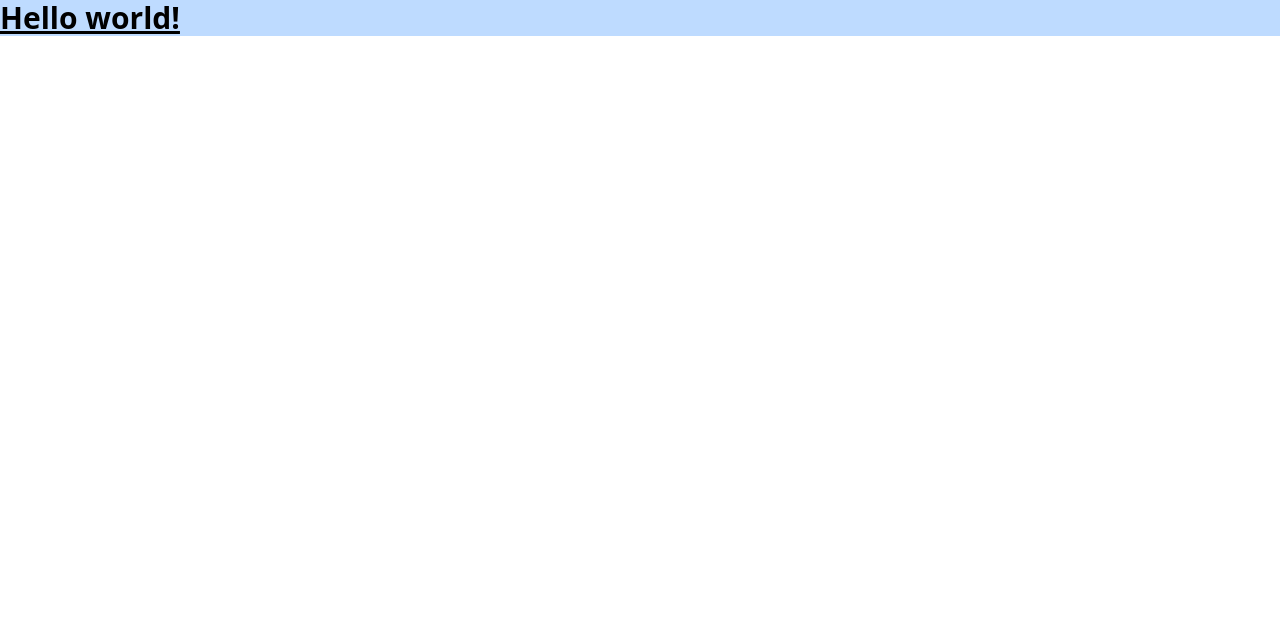
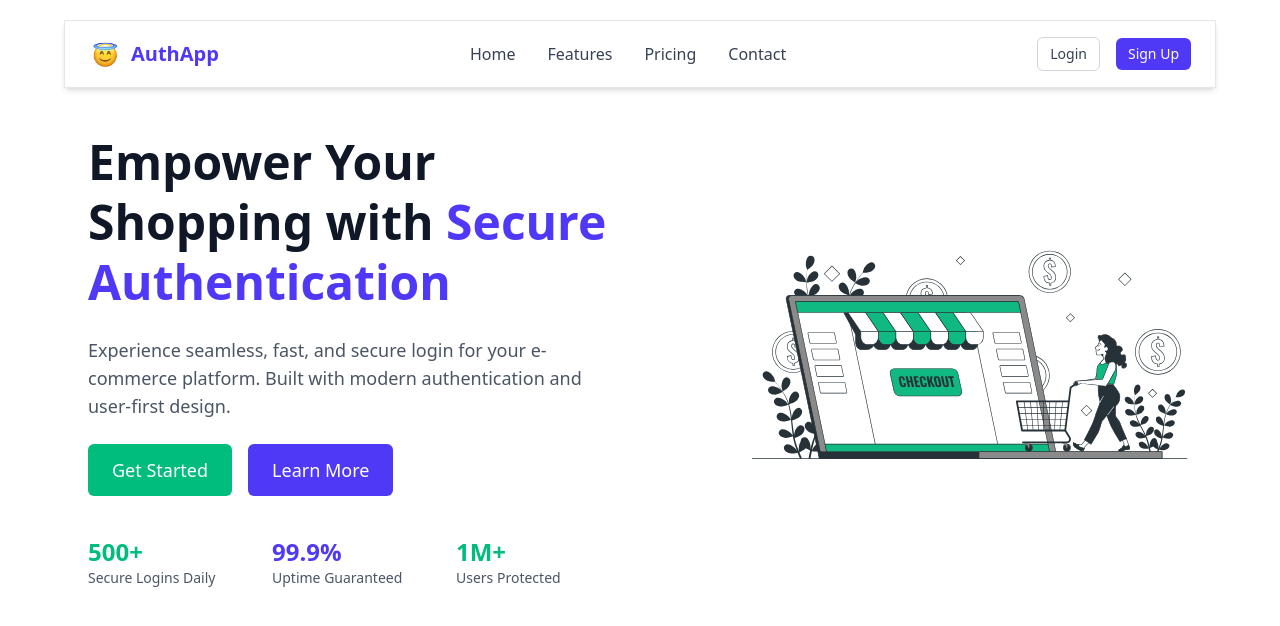
Before and after one commit to Vis-halV/ecommerce-auth, a React (Vite) app in the folder ecommerce-auth/: page / in a window 1280 px wide. Shown: the top 626 px of the page. Built offline with nearby package versions, Linux system fonts and the light colour scheme.

Commit message:
feat: added home page

```diff
--- a/ecommerce-auth/src/App.jsx
+++ b/ecommerce-auth/src/App.jsx
@@ -1,30 +1,22 @@
-// import { BrowserRouter as Router, Routes, Route } from "react-router-dom";
+import { BrowserRouter as Router, Routes, Route } from "react-router-dom";
+import Home from "./pages/Home";
 // import Signup from "./pages/Signup";
 // import Login from "./pages/Login";
 // import ForgotPassword from "./pages/ForgotPassword";
 // import ResetPassword from "./pages/ResetPassword";
 
-// function App() {
-//   return (
-//     <Router>
-//       <Routes>
-//         <Route path="/signup" element={<Signup />} />
-//         <Route path="/login" element={<Login />} />
-//         <Route path="/forgot-password" element={<ForgotPassword />} />
-//         <Route path="/reset-password" element={<ResetPassword />} />
-//         <Route path="*" element={<Login />} /> {/* fallback route */}
-//       </Routes>
-//     </Router>
-//   );
-// }
-
-// export default App;
-
 function App() {
   return (
-    <h1 className="text-3xl font-bold underline bg-blue-200">
-    Hello world!
-    </h1>
+    <Router>
+      <Routes>
+        <Route path="/" element={<Home />} />
+        {/* <Route path="/signup" element={<Signup />} /> */}
+        {/* <Route path="/login" element={<Login />} /> */}
+        {/* <Route path="/forgot-password" element={<ForgotPassword />} />
+        <Route path="/reset-password" element={<ResetPassword />} /> */}
+        <Route path="*" element={<Home />} />
+      </Routes>
+    </Router>
   );
 }
 
--- /dev/null
+++ b/ecommerce-auth/src/pages/Home.jsx
@@ -0,0 +1,55 @@
+import Navbar from "../components/Navbar";
+import Button from "../components/Button";
+import HeroImg from "../assets/hero.svg";
+
+function Home() {
+  return (
+    <div className="min-h-screen bg-white text-gray-900 md:mx-[5%]">
+
+      <Navbar />
+
+      <section className="max-w-7xl mx-auto px-6 py-16 grid md:grid-cols-2 gap-12 items-center">
+        <div>
+          <h1 className="text-4xl md:text-5xl font-bold leading-tight mb-6">
+            Empower Your Shopping with{" "}
+            <span className="text-indigo-600">Secure Authentication</span>
+          </h1>
+          <p className="text-lg text-gray-600 mb-6">
+            Experience seamless, fast, and secure login for your e-commerce platform.
+            Built with modern authentication and user-first design.
+          </p>
+
+          <div className="flex gap-4">
+            <Button variant="secondary" size="lg">Get Started</Button>
+            <Button variant="primary" size="lg">Learn More</Button>
+          </div>
+
+          <div className="mt-10 grid grid-cols-3 gap-6 text-center md:text-left">
+            <div>
+              <p className="text-2xl font-bold text-emerald-500">500+</p>
+              <p className="text-gray-600 text-sm">Secure Logins Daily</p>
+            </div>
+            <div>
+              <p className="text-2xl font-bold text-indigo-600">99.9%</p>
+              <p className="text-gray-600 text-sm">Uptime Guaranteed</p>
+            </div>
+            <div>
+              <p className="text-2xl font-bold text-emerald-500">1M+</p>
+              <p className="text-gray-600 text-sm">Users Protected</p>
+            </div>
+          </div>
+        </div>
+
+        <div className="flex justify-center md:justify-end">
+          <img
+            src={HeroImg}
+            alt="Shopping Illustration"
+            className="w-full max-w-md rounded-lg"
+          />
+        </div>
+      </section>
+    </div>
+  );
+}
+
+export default Home;
```
Also changed, not shown: ecommerce-auth/src/assets/hero.svg (added).
